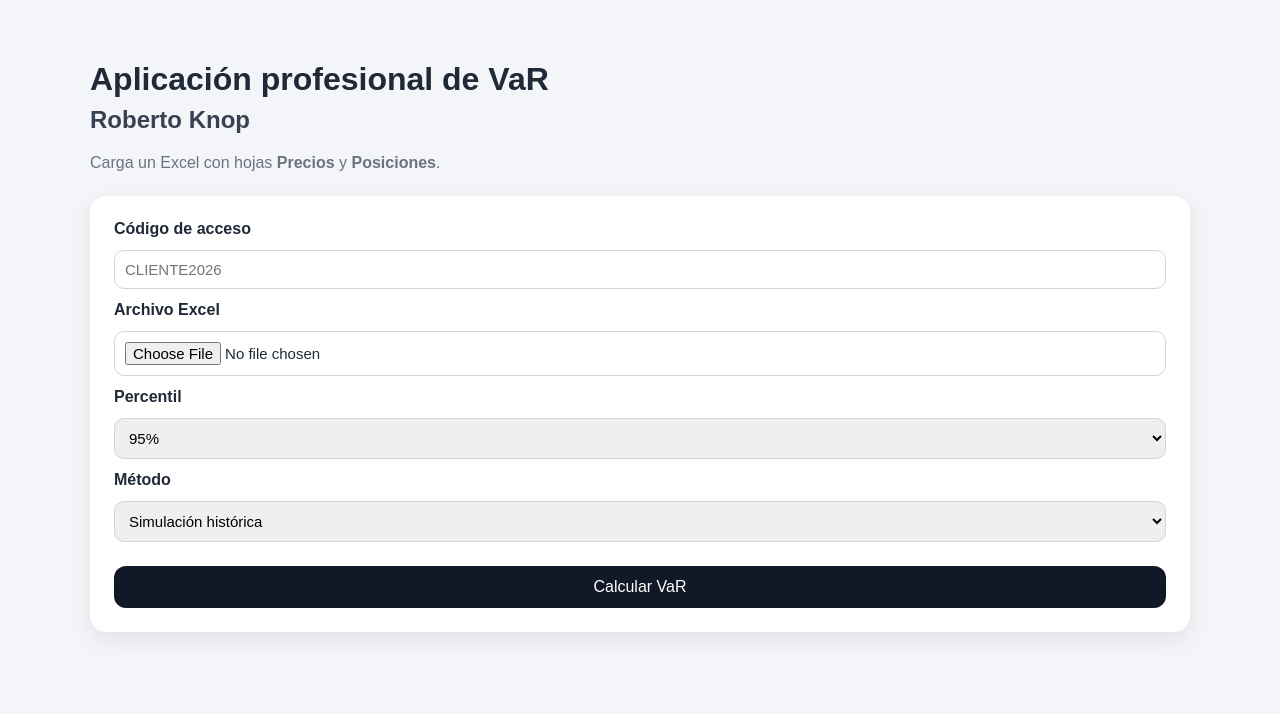
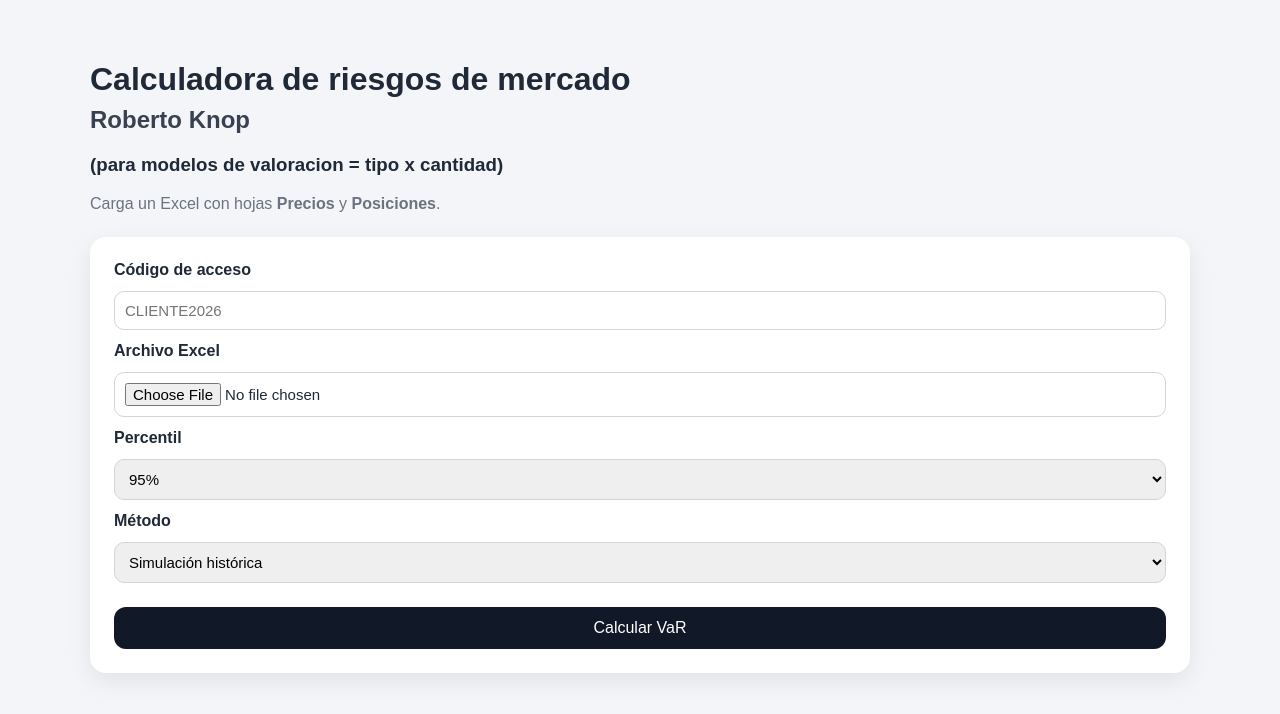
Before and after one commit to rknopmus/var-web-app, a Next.js app: page / in a window 1280 px wide. Shown: the top 714 px of the page. Built offline with nearby package versions, Linux system fonts and the light colour scheme.

Commit message:
Update index.js

```diff
--- a/pages/index.js
+++ b/pages/index.js
@@ -131,9 +131,9 @@ export default function Home() {
 
   return (
     <main className="container">
-      <h1>Aplicación profesional de VaR</h1>
+      <h1>Calculadora de riesgos de mercado</h1>
       <h2>Roberto Knop</h2>
-
+      <h3>(para modelos de valoracion = tipo x cantidad)</h3>
       <p className="subtitle">
         Carga un Excel con hojas <strong>Precios</strong> y{" "}
         <strong>Posiciones</strong>.
```
